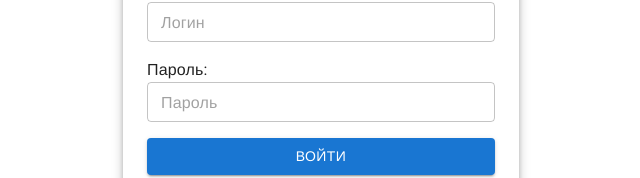
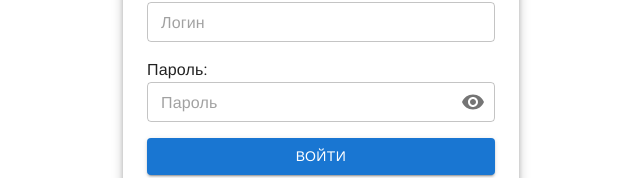
Before and after one commit to moevm/nosql1h25-electronics, a React (Vite) app in the folder frontend/: page /login in a window 1280 px wide. Shown: the part 330-508 px from the top of the page, without its empty margins (319-959 px from the left). Built offline with nearby package versions, Linux system fonts and the light colour scheme; a web font is replaced by a local one; what mui-tel-input would draw is missing.

Commit message:
feat: make password visibility toggable

```diff
--- a/frontend/package.json
+++ b/frontend/package.json
@@ -13,6 +13,7 @@
     "@emotion/react": "^11.14.0",
     "@emotion/styled": "^11.14.0",
     "@fontsource/roboto": "^5.2.5",
+    "@mui/icons-material": "^7.0.2",
     "@mui/material": "^7.0.2",
     "@mui/x-date-pickers": "^7.28.3",
     "dayjs": "^1.11.13",
--- a/frontend/src/components/pages/LoginPage/LoginPage.tsx
+++ b/frontend/src/components/pages/LoginPage/LoginPage.tsx
@@ -1,6 +1,7 @@
 import { FormEvent, useState } from 'react';
 import { Paper, Typography, TextField, Button, Stack, Container } from '@mui/material';
 import { useNavigate } from 'react-router-dom';
+import { PasswordField } from '@src/components/ui/PasswordField';
 import style from './LoginPage.module.css';
 
 export const LoginPage = () => {
@@ -36,9 +37,8 @@ export const LoginPage = () => {
 
           <Stack direction='column' gap={0}>
             <Typography variant='body1'>Пароль:</Typography>
-            <TextField
+            <PasswordField
               placeholder='Пароль'
-              type='password'
               name='password'
               value={password}
               onChange={e => setPassword(e.target.value)}
--- a/frontend/src/components/pages/RegisterPage/RegisterPage.tsx
+++ b/frontend/src/components/pages/RegisterPage/RegisterPage.tsx
@@ -3,6 +3,7 @@ import { Paper, Typography, TextField, Button, Stack, Container } from '@mui/mat
 import { MuiTelInput, classes } from 'mui-tel-input';
 import styled from '@emotion/styled';
 import { useNavigate } from 'react-router-dom';
+import { PasswordField } from '@src/components/ui/PasswordField';
 import style from './RegisterPage.module.css';
 
 const MuiTelInputNoFlag = styled(MuiTelInput)`
@@ -46,9 +47,8 @@ export const RegisterPage = () => {
 
           <Stack direction='column' gap={0}>
             <Typography variant='body1'>Пароль:</Typography>
-            <TextField
+            <PasswordField
               placeholder='Пароль'
-              type='password'
               name='password'
               value={password}
               onChange={e => setPassword(e.target.value)}
--- a/frontend/src/components/pages/RequestsAdminPage/RequestsAdminPage.tsx
+++ b/frontend/src/components/pages/RequestsAdminPage/RequestsAdminPage.tsx
@@ -1,14 +1,14 @@
 import { Button, Paper, Stack, Typography, Select, MenuItem, TextField, Checkbox, FormControlLabel, Box, Container } from '@mui/material';
 import { DatePicker } from '@mui/x-date-pickers';
-import { RequestsTable } from '@src/components/RequestsTable';
+import { RequestsTable } from '@src/components/ui/RequestsTable';
 import { useState } from 'react';
 import { DateType } from '@src/model/misc';
 import { Category } from '@src/model/category';
 import { Status } from '@src/model/status';
+import dayjs from 'dayjs';
 import style from './RequestsAdminPage.module.css';
 
 import { requests as requestsData } from '@src/model/data.example';
-import dayjs from 'dayjs';
 
 export const RequestsClientPage = () => {
   const [fromDate, setFromDate] = useState<DateType | null>(null);
--- a/frontend/src/components/pages/RequestsClientPage.tsx
+++ b/frontend/src/components/pages/RequestsClientPage.tsx
@@ -1,12 +1,13 @@
 import { Button, Paper, Stack, Typography, Select, MenuItem, TextField, Container } from '@mui/material';
 import { DatePicker } from '@mui/x-date-pickers';
-import { RequestsTable } from '@src/components/RequestsTable';
+import { RequestsTable } from '@src/components/ui/RequestsTable';
 import { Category } from '@src/model/category';
 import { useState } from 'react';
 import type { DateType } from '@src/model/misc';
 import type { Status } from '@src/model/status';
+import dayjs from 'dayjs';
+
 import { requests as requestsData } from '@src/model/data.example';
-import dayjs from 'dayjs';
 
 export const RequestsClientPage = () => {
   const [fromDate, setFromDate] = useState<DateType | null>(null);
--- /dev/null
+++ b/frontend/src/components/ui/PasswordField.tsx
@@ -0,0 +1,23 @@
+import { TextFieldProps, TextField, InputAdornment, IconButton } from "@mui/material";
+import { Visibility, VisibilityOff } from '@mui/icons-material';
+import { useState } from 'react';
+
+export const PasswordField = (props: Omit<TextFieldProps, 'type' | 'slotProps'>) => {
+  const [showPassword, setShowPassword] = useState(false);
+
+  return (
+    <TextField
+      type={showPassword ? 'text' : 'password'}
+      slotProps={{ input: { endAdornment: (
+        <InputAdornment position='end'>
+          <IconButton edge='end' onClick={() => setShowPassword(x => !x)}>
+            {showPassword ? <VisibilityOff /> : <Visibility />}
+          </IconButton>
+        </InputAdornment>
+      ) }}}
+      {...props}
+    />
+  );
+};
+
+export default PasswordField;
--- a/frontend/src/components/RequestsTable.tsx
+++ b/frontend/src/components/ui/RequestsTable.tsx
@@ -20,7 +20,12 @@ export const RequestsTable = ({ requests }: RequestsTableProps) => {
         </TableHead>
         <TableBody>
           { requests.map(request => (
-            <TableRow hover onClick={() => alert(request.id)} sx={{ cursor: 'pointer' }} key={request.id}>
+            <TableRow
+              hover
+              sx={{ cursor: 'pointer' }}
+              onClick={() => alert(request.id)}
+              key={request.id}
+            >
               <TableCell>{request.title}</TableCell>
               <TableCell>{categoryToRussian(request.category)}</TableCell>
               <TableCell>{statusTypeToRussian(request.statuses.at(-1)!.type)}</TableCell>
```
Also changed, not shown: 1 other file (tests, documents, lock files or other folders).
